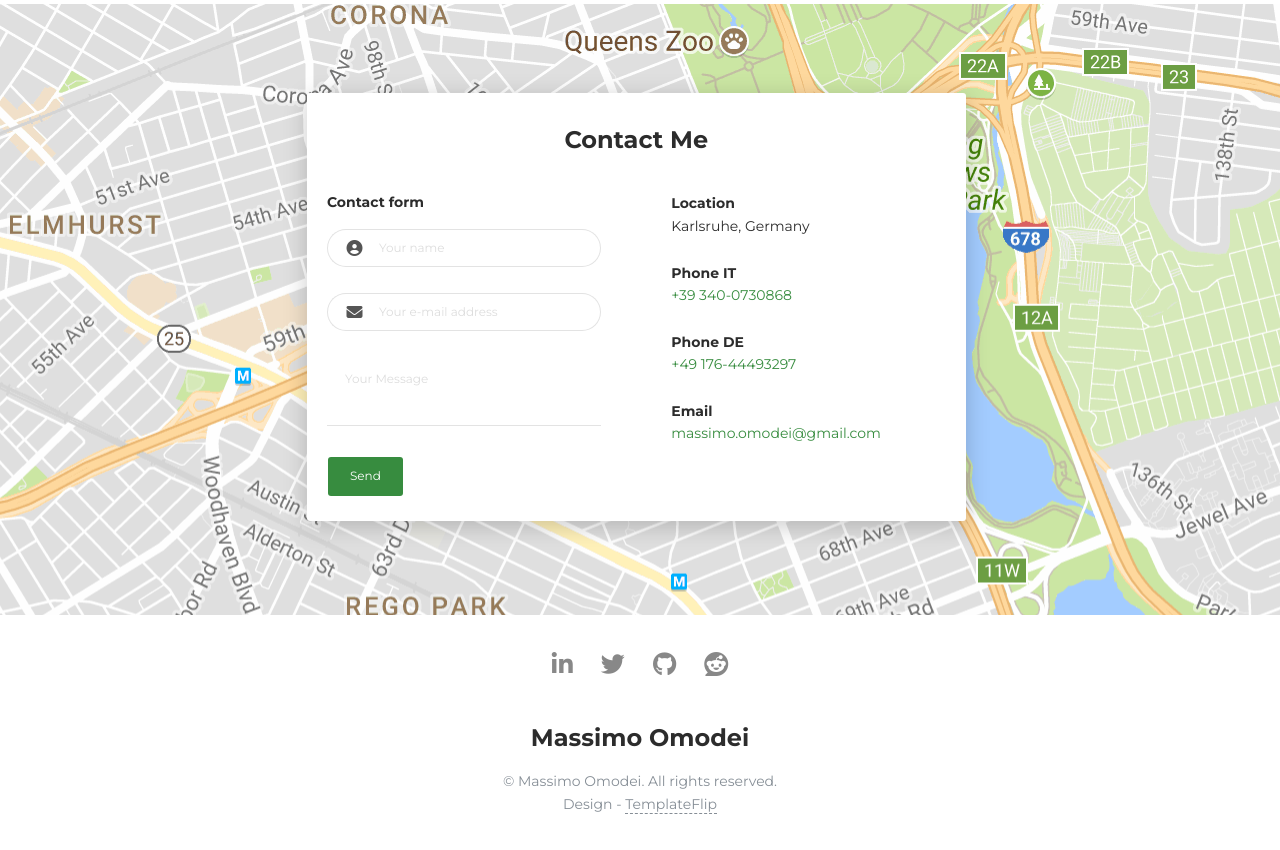
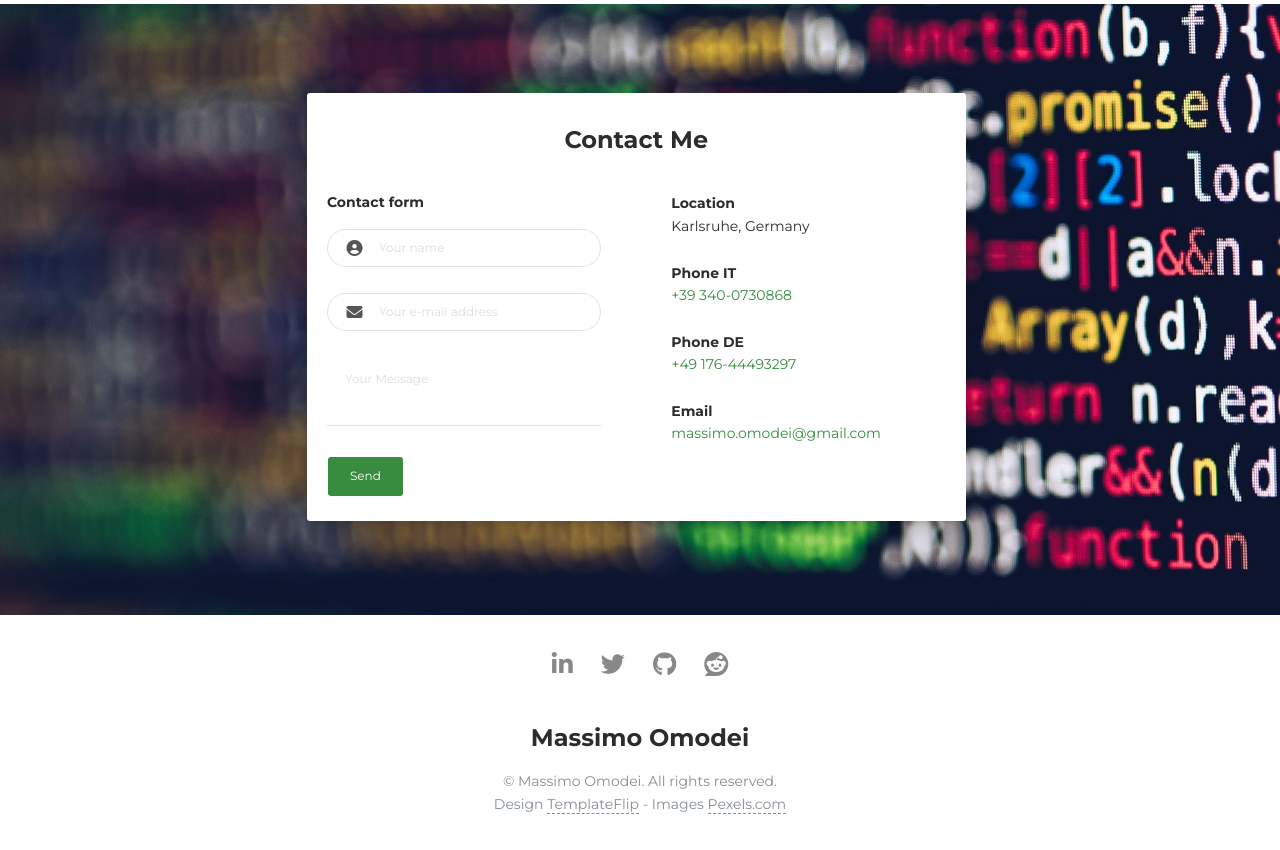
Before and after one commit to RegoNoShi/RegoNoShi.github.io, a plain HTML site: page index.html in a window 1280 px wide. Shown: the part 1098-1948 px from the top of the page. Drawn offline with Linux system fonts and the light colour scheme.

Commit message:
Resized background, added image for contacts background

```diff
--- a/index.html
+++ b/index.html
@@ -61,7 +61,7 @@
               <div
                 class="page-header-image"
                 data-parallax="true"
-                style="background-image: url('images/background.jpg')"
+                style="background-image: url('images/background_header.jpg')"
               ></div>
               <div class="container">
                 <div class="content-center">
@@ -752,7 +752,7 @@
           </div>
         </div> -->
         <div class="section" id="contact">
-          <div class="cc-contact-information" style="background-image: url('images/staticmap.png')">
+          <div class="cc-contact-information" style="background-image: url('images/background_contact.jpg')">
             <div class="container">
               <div class="cc-contact">
                 <div class="row">
@@ -853,7 +853,8 @@
       <div class="text-center text-muted">
         <p>
           &copy; Massimo Omodei. All rights reserved.<br />
-          Design - <a class="credit" href="https://templateflip.com" target="_blank">TemplateFlip</a>
+          Design <a class="credit" href="https://templateflip.com" target="_blank">TemplateFlip</a> - Images
+          <a class="credit" href="https://www.pexels.com/" target="_blank">Pexels.com</a>
         </p>
       </div>
     </footer>
```
Also changed, not shown: images/anthony.jpg (deleted), images/background_contact.jpg (added), images/background_header.jpg (added), images/staticmap.png (deleted).
